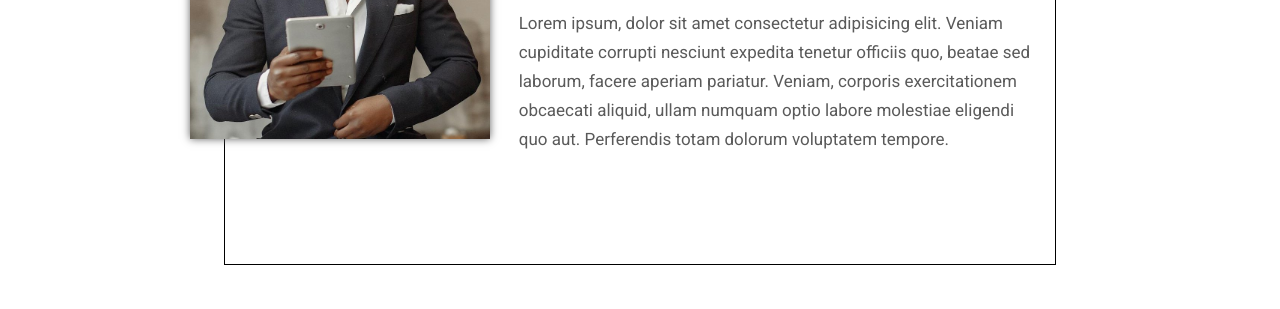
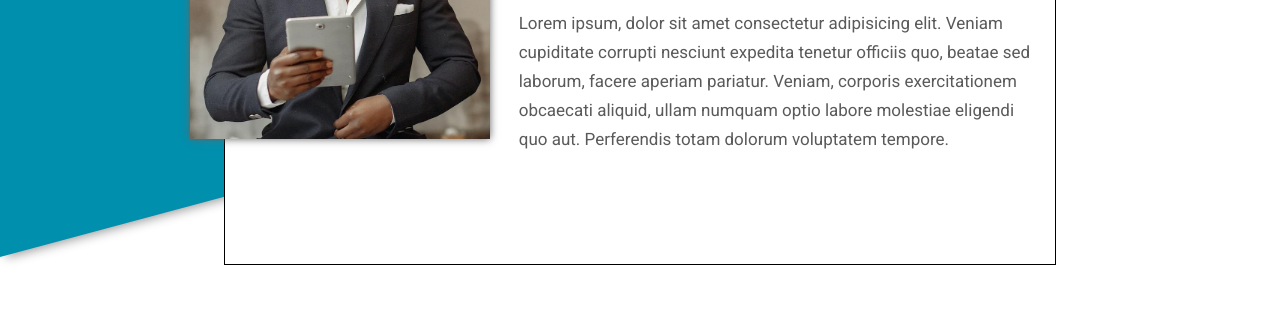
Before and after one commit to deepend15/odin-homepage, a plain HTML site: page index.html in a window 1280 px wide. Shown: the part 193-502 px from the top of the page. Drawn offline with nearby package versions, Linux system fonts and the light colour scheme; a web font is replaced by a local one.

Commit message:
Make header bg-clr div responsive in tablet sizes

```diff
--- a/style.css
+++ b/style.css
@@ -267,19 +267,29 @@ footer > picture > img {
     display: none;
   }
 
-  h1 {
-    visibility: hidden;
-  }
-
   body {
     gap: 50px;
   }
 
   header {
-    margin: 100px 0 0px 0px;
+    margin: 100px 0 0 0;
     border: 1px solid black;
     padding: 45px 20px 40px 20px;
     max-width: 75%;
+    background-color: white;
+  }
+
+  .non-mobile-bg-color-div {
+    display: block;
+    background-color: var(--header-footer-bg-color);
+    height: calc(100% + 100px);
+    width: 100vw;
+    position: absolute;
+    z-index: -1;
+    transform: skewY(-15deg);
+    left: -17%;
+    bottom: 40%;
+    box-shadow: 0 10px 10px -8px rgb(150, 150, 150);
   }
 
   .picture-div {
@@ -289,6 +299,15 @@ footer > picture > img {
     left: -55px;
     top: -120px;
     shape-outside: inset(10% 13.63% 50.34% 10%);
+  }
+
+  header h1 {
+    /* font-size: 6.5rem; */
+    /* bottom: 36px; */
+    /* left: 46px; */
+    /* text-shadow: 0 4px 6px black; */
+    /* max-width: calc(100% - 92px); */
+    visibility: hidden;
   }
 
   h2 {
@@ -437,6 +456,11 @@ footer > picture > img {
     top: -105px;
     shape-outside: inset(10% 8.76% 30.29% 10%);
   }
+
+  .non-mobile-bg-color-div {
+    left: calc(-28% + 5px);
+    bottom: 50%;
+  }
 }
 
 /*
```
